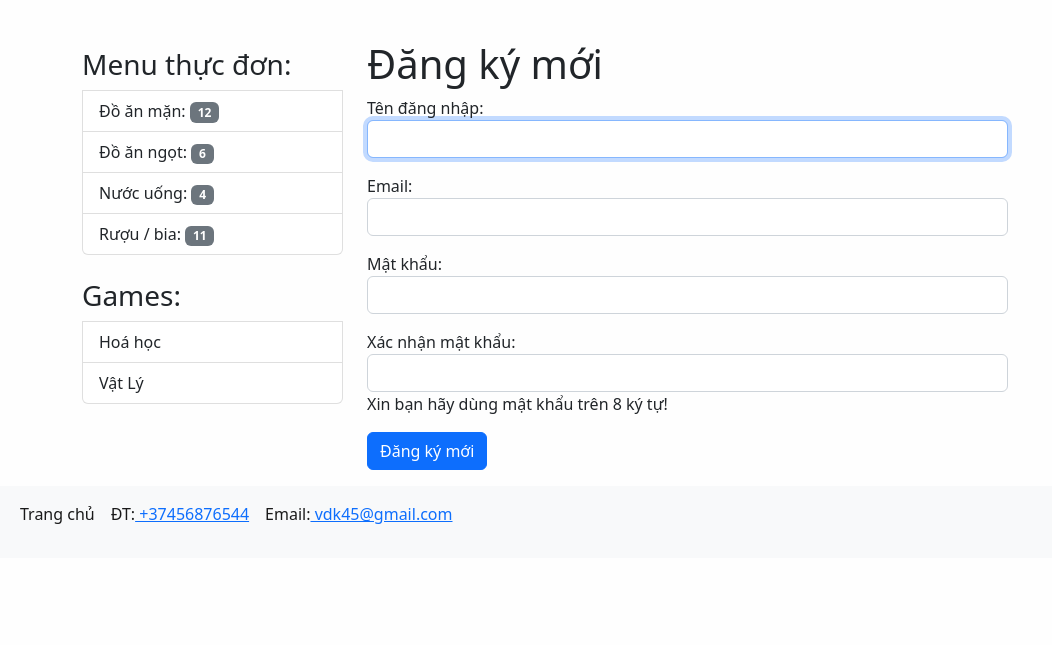
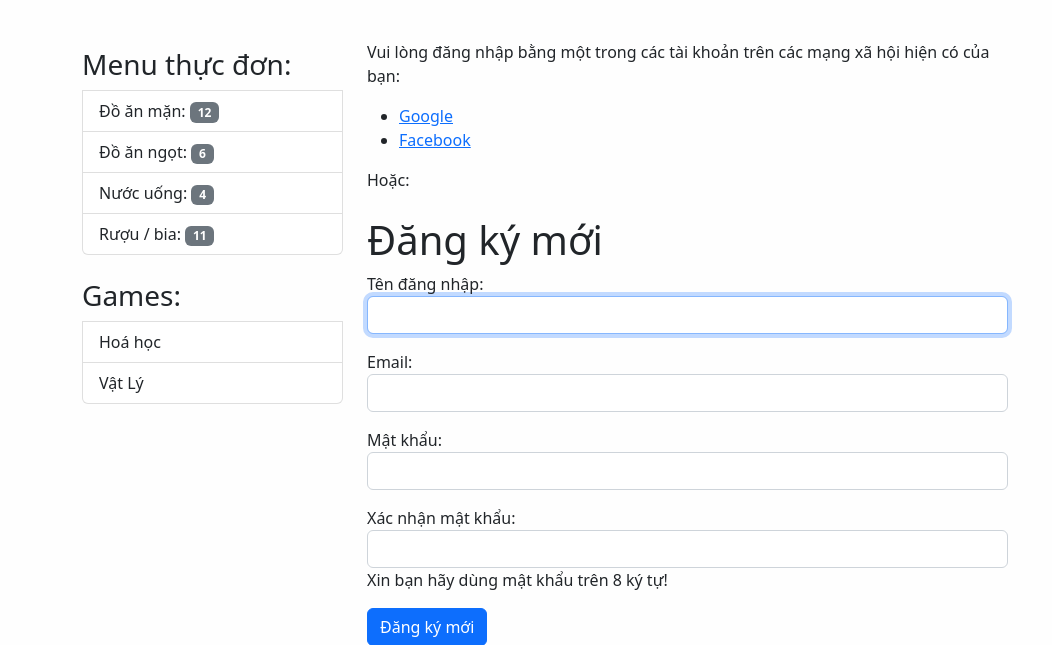
Before and after one commit to VDK45/restaurant_site, a Django app: page /register/ in a window 1280 px wide. Shown: the part 72-717 px from the top of the page, without its empty margins (0-1052 px from the left). Before the commit the page ends 596 px from the top, so only its background shows below. Run offline with Django 4.2, Linux system fonts and the light colour scheme; data comes from the database, SQL or seed files in the repository; both versions use the stored data as it was after the commit; some libraries are stand-ins or nearby versions.

Commit message:
django-allauth: login.html, register.html changed links

```diff
--- a/sr_site/restaurant/templates/account/login.html
+++ b/sr_site/restaurant/templates/account/login.html
@@ -15,7 +15,7 @@
 
 {% if socialaccount_providers %}
 <p>
-    Vui lòng đăng nhập bằng một trong các tài khoản hiện có của bạn.<br>
+    Vui lòng đăng nhập bằng một trong các tài khoản trên các mạng xã hội hiện có của bạn:<br>
     Hoặc <a href="{% url 'register' %}">đăng ký mới</a>
 <!--    for a {{ site_name }} -->
     và đăng nhập tài khoản bên dưới:</p>
--- a/sr_site/restaurant/templates/restaurant/register.html
+++ b/sr_site/restaurant/templates/restaurant/register.html
@@ -1,4 +1,8 @@
 {% extends 'base.html' %}
+
+{% load i18n %}
+{% load account socialaccount %}
+
 
 {% block title %}
     Đăng ký mới:: {{ block.super }}
@@ -9,6 +13,28 @@
 {% endblock %}
 
 {% block content %}
+{% get_providers as socialaccount_providers %}
+{% if socialaccount_providers %}
+<p>
+    Vui lòng đăng nhập bằng một trong các tài khoản trên các mạng xã hội hiện có của bạn:<br></p>
+
+<div class="socialaccount_ballot">
+
+    <ul class="socialaccount_providers">
+        {% include "socialaccount/snippets/provider_list.html" with process="login" %}
+    </ul>
+
+    <div class="login-or">{% trans 'Hoặc:' %}</div><br>
+
+</div>
+
+{% include "socialaccount/snippets/login_extra.html" %}
+
+{% else %}
+<p>{% blocktrans %}If you have not created an account yet, then please
+    <a href="{{ signup_url }}">sign up</a> first.{% endblocktrans %}</p>
+{% endif %}
+
 <h1>Đăng ký mới</h1>
 
 <form  method="post">
--- a/sr_site/restaurant/views.py
+++ b/sr_site/restaurant/views.py
@@ -210,7 +210,7 @@ def account_user_login(request):
 
 def user_logout(request):
     logout(request)
-    return redirect('login')
+    return redirect('account_login')
 
 
 def error_page(request):
--- a/sr_site/sr_site/settings.py
+++ b/sr_site/sr_site/settings.py
@@ -91,6 +91,7 @@ AUTHENTICATION_BACKENDS = [
 
 SITE_ID = 1
 LOGIN_REDIRECT_URL = "home"
+ACCOUNT_LOGOUT_REDIRECT_URL = "account_login"
 
 ACCOUNT_EMAIL_CONFIRMATION_EXPIRE_DAYS = 1
 ACCOUNT_USERNAME_MIN_LENGTH = 4
```
Also changed, not shown: sr_site/db.sqlite3.
